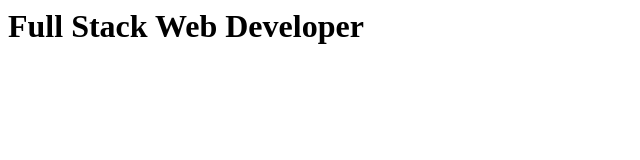
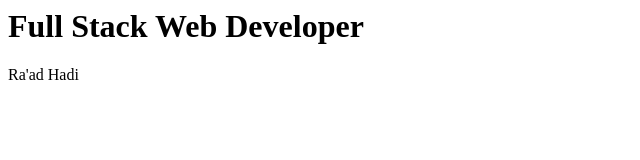
Before and after one commit to Raad-Hadi/Coursera-webcourse, a plain HTML site: page index.html in a window 1280 px wide. Shown: the full height of the page, 0-640 px from the left. Drawn offline with Linux system fonts and the light colour scheme.

Commit message:
initalcommit

```diff
--- a/index.html
+++ b/index.html
@@ -7,5 +7,6 @@
 </head>
 <body>
     <h1>Full Stack Web Developer </h1>
+    <p>Ra'ad Hadi</p>
 </body>
 </html>
```
